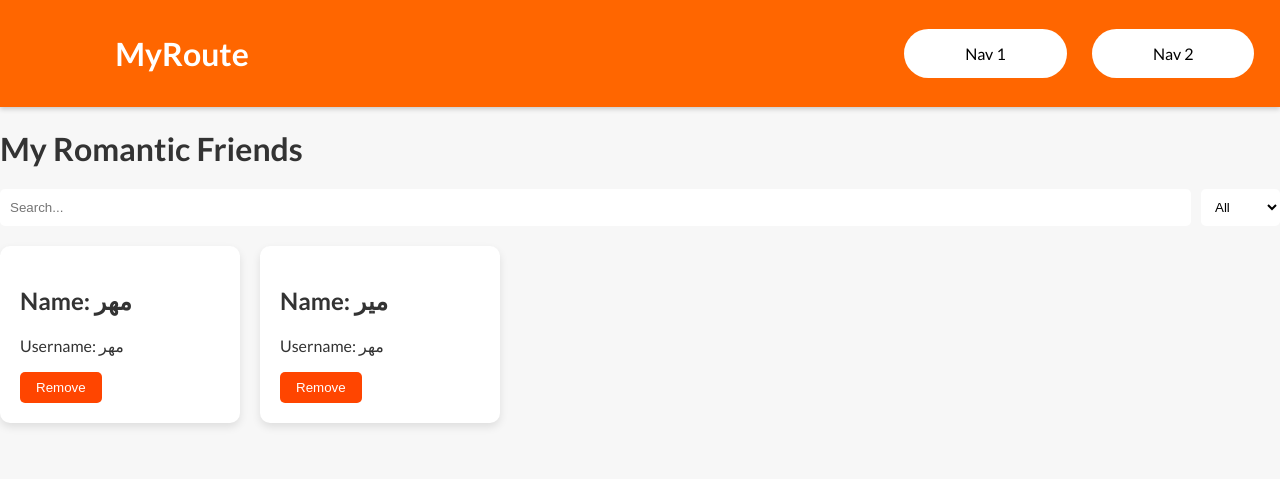
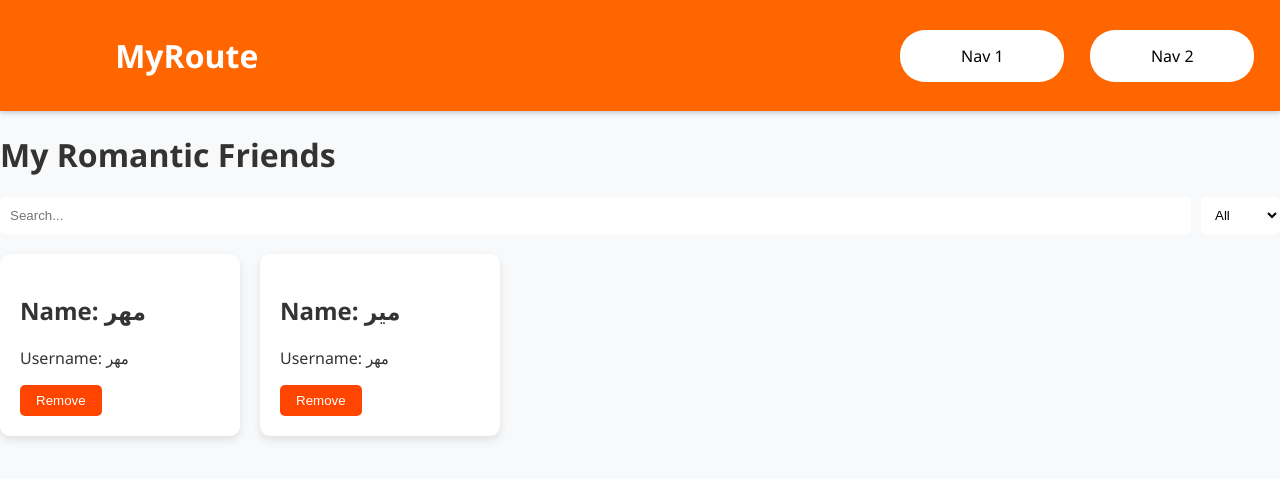
Before and after one commit to uol-feps-soc-comp2913-2324s2-classroom/team-project-team-15, a Flask app: page /friends in a window 1280 px wide. Shown: the top 479 px of the page. Run offline with Flask 3, Linux system fonts and the light colour scheme; the visitor is signed in with stand-in values (Sample User, id 1); some libraries are stand-ins or nearby versions.

Commit message:
Update base.html

```diff
--- a/Software_Project/app/templates/base.html
+++ b/Software_Project/app/templates/base.html
@@ -9,6 +9,16 @@
     <script src="https://js.stripe.com/v3/"></script>
     <script src="https://maps.googleapis.com/maps/api/js?key=AIzaSyC_IDAXXGAVJYlMrrRt6gpBDhumrkQ-CbY"></script>
     {% block head %}{% endblock %}
+    <style>
+        body {
+            font-family: 'Segoe UI', Tahoma, Geneva, Verdana, sans-serif;
+            background-color: #f8f9fa;
+        }
+
+
+
+
+    </style>
 </head>
 
 <body>
@@ -78,7 +88,6 @@
                 <button type="submit" name="submit" value="annually">Choose</button>
             </form>
         </div>
-
     </div>
 
 
```
